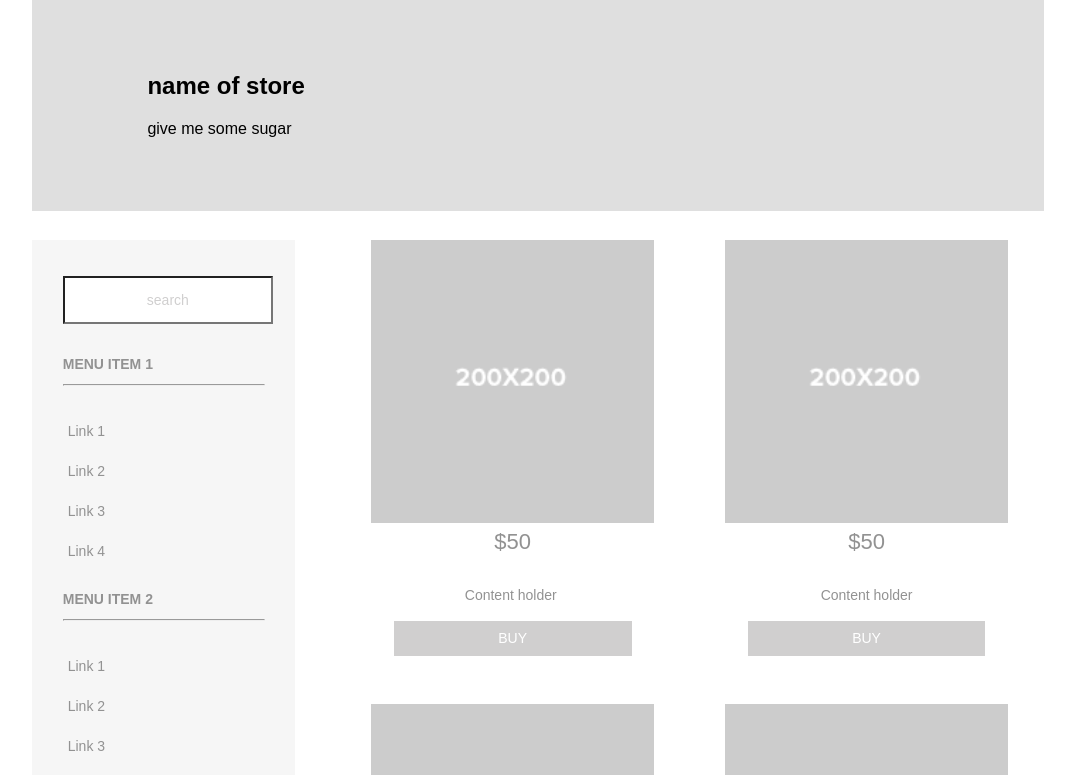
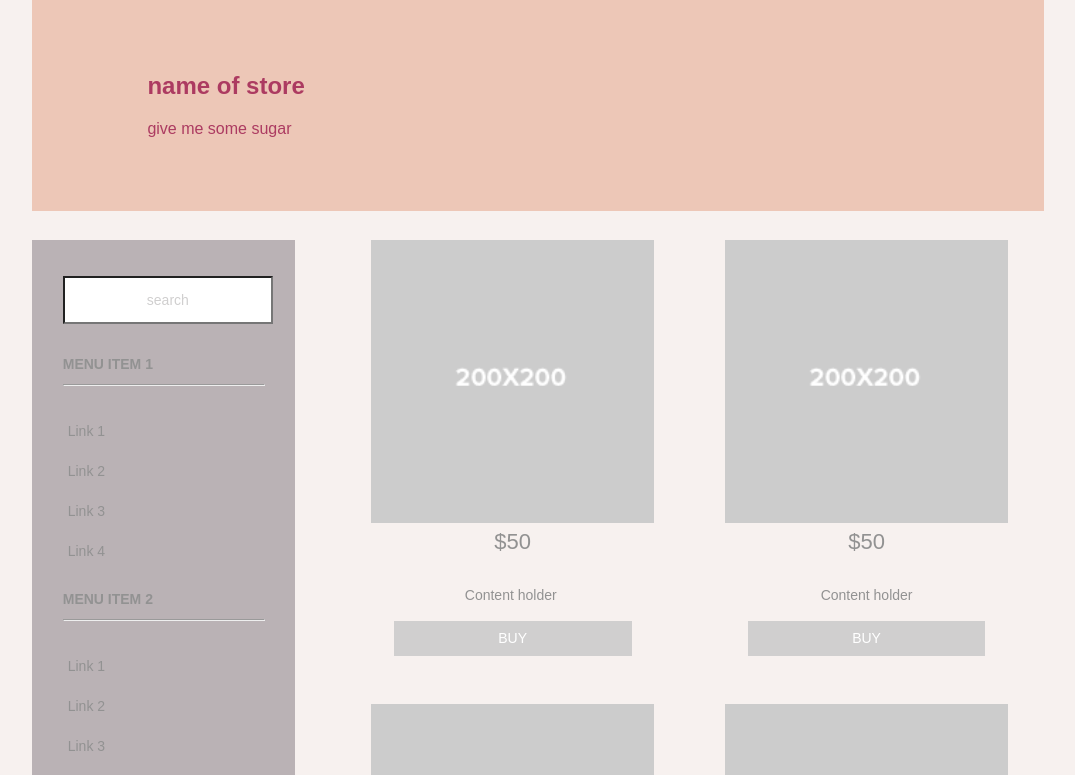
Before and after one commit to kristianwant/colab-site, a plain HTML site: page index.html in a window 1280 px wide. Shown: the part 51-826 px from the top of the page, without its empty margins (102-1177 px from the left). Drawn offline with Linux system fonts and the light colour scheme.

Commit message:
Color variation

```diff
--- a/eCommerceAssets/styles/eCommerceStyle.css
+++ b/eCommerceAssets/styles/eCommerceStyle.css
@@ -41,11 +41,12 @@ header {
 #offer {
 	font-family: 'Montserrat', sans-serif;
 	clear: both;
-	background-color: #DFDFDF;
+	background-color: #EDC7B7;
 	color: #000000;
 	padding-left: 115px;
 	padding-top: 57px;
 	padding-bottom: 57px;
+	color: #AC3B61
 }
 /* Main content of the site */
 #content {
@@ -62,7 +63,7 @@ header {
 	padding-left: 3%;
 	padding-right: 3%;
 	text-align: center;
-	background-color: rgba(246,246,246,1.00);
+	background-color: #BAB2B5;
 	padding-top: 36px;
 	height: 784px;
 }
--- a/index.html
+++ b/index.html
@@ -5,6 +5,11 @@
 <title>eCommerce template By Adobe Dreamweaver CC</title>
 <meta name="viewport" content="width=device-width, initial-scale=1">
 <link href="eCommerceAssets/styles/eCommerceStyle.css" rel="stylesheet" type="text/css">
+<style type="text/css">
+body {
+	background-color: #F7F1EF;
+}
+</style>
 <!--The following script tag downloads a font from the Adobe Edge Web Fonts server for use within the web page. We recommend that you do not modify it.-->
 <script>var __adobewebfontsappname__="dreamweaver"</script><script src="http://use.edgefonts.net/montserrat:n4:default;source-sans-pro:n2:default.js" type="text/javascript"></script>
 </head>
```
